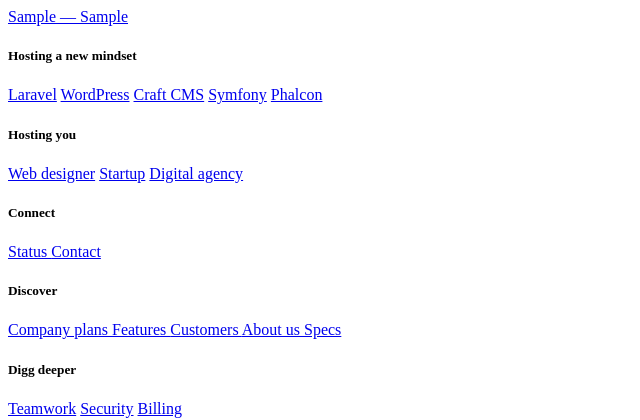
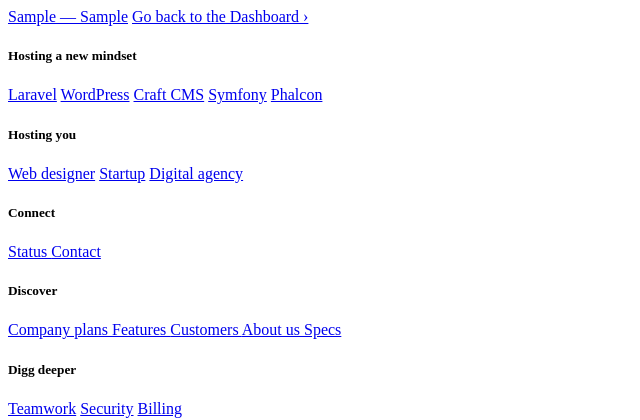
Before and after one commit to fortrabbit/legal, a PHP site: template footer.twig in a window 1280 px wide. Shown: the top 420 px of the page, without its empty margins (0-640 px from the left). Run offline with PHP 8.4, Linux system fonts and the light colour scheme; the template is opened without the code that fills it: most values are stand-ins (such as "Sample title", 1, 10 or a date in 2020); some libraries are stand-ins or nearby versions.

Commit message:
Squashed 'templates/snippets/shared-snippets/' changes from 8cc0480..3d7858f
3d7858f minor style footer
9c92db2 styles
780ba95 logged in footer updates
77713fc Merge commit 'bd2580fc8cb45e14e58110b401165450a2e14a4f' into feature-universal
f4a4428 wordings / styles

git-subtree-dir: templates/snippets/shared-snippets
git-subtree-split: 3d7858f2e03a89b1338db812f4c13d47c1d8c9aa

```diff
--- a/footer.twig
+++ b/footer.twig
@@ -1,7 +1,7 @@
 {% if user.user %}
 
 <footer class="userfooter m-top-l" {% if not dashboard %}data-user="known"{% endif %}>
-    <div class="row inverted type-s p-s">
+    <div class="row inverted type-s">
         <a class="auto p-s fortrabbit" id="nav_website" href="{{ www_url }}">•fortrabbit</a>
 
         <a class="auto p-s" id="nav_help" href="{{ help_url }}">Help</a>
@@ -15,10 +15,11 @@
         {% endif %}
 
         {% if user.user %}
-        <a class="auto p-s hide-t" id="nav_apps" href="{{ dashboard_url }}/apps">Apps</a>
+        <a class="auto p-s hide-t m-left-m" id="nav_apps" href="{{ dashboard_url }}/apps">Apps</a>
         <a class="auto p-s hide-t" id="nav_activities" href="{{ dashboard_url }}/activities">Activities</a>
         <a class="auto p-s hide-t" id="nav_users" href="{{ dashboard_url }}/users">Users</a>
         <a class="auto p-s hide-t" id="nav_support" href="{{ dashboard_url }}/company-plans">Company plans</a>
+        <a class="auto p-s hide-t flex-right" id="nav_account" href="{{ dashboard_url }}/logout">Log out ›</a>
         {% endif %}
     </div>
 </footer>
@@ -34,9 +35,13 @@
 
     {# TODO: back to the dashboard #}
     {% if not hideMainCta %}
+
     <a href="{{ dashboard_url }}/signup?{{ campaign }}" class="action fancy auto type-l fwdcta p-l m-bottom-m" style="display:inline-block;z-index:10000" id="{{ identifier }}" data-user="unknown">
         {{ button_wording_1 }}
         <span class="type-thin">— {{ button_wording_2 }}</span>
+    </a>
+    <a href="{{ dashboard_url }}/" class="action fancy auto type-l p-l m-bottom-m" style="display:inline-block;z-index:10000" data-user="known">
+        Go back to the Dashboard ›
     </a>
     {% endif %}
 
```
Also changed, not shown: 404-content.twig (+3 -6 lines).
